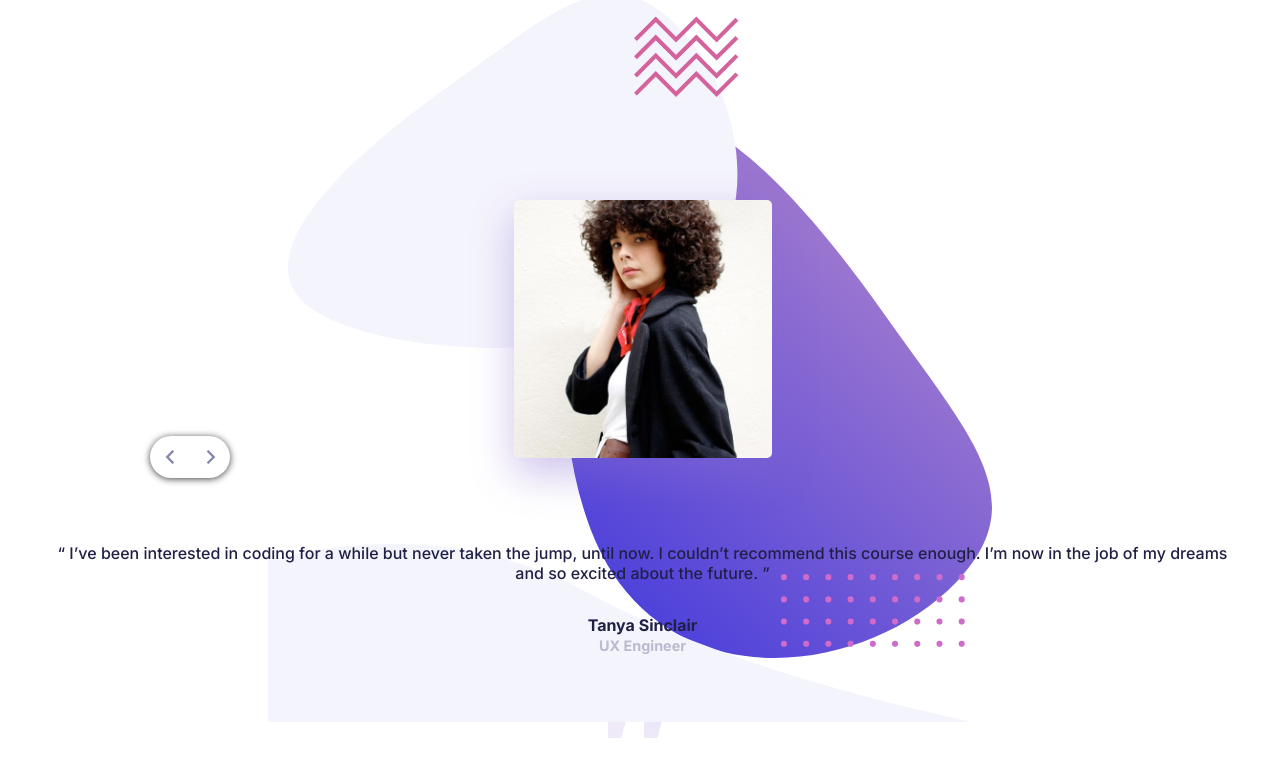
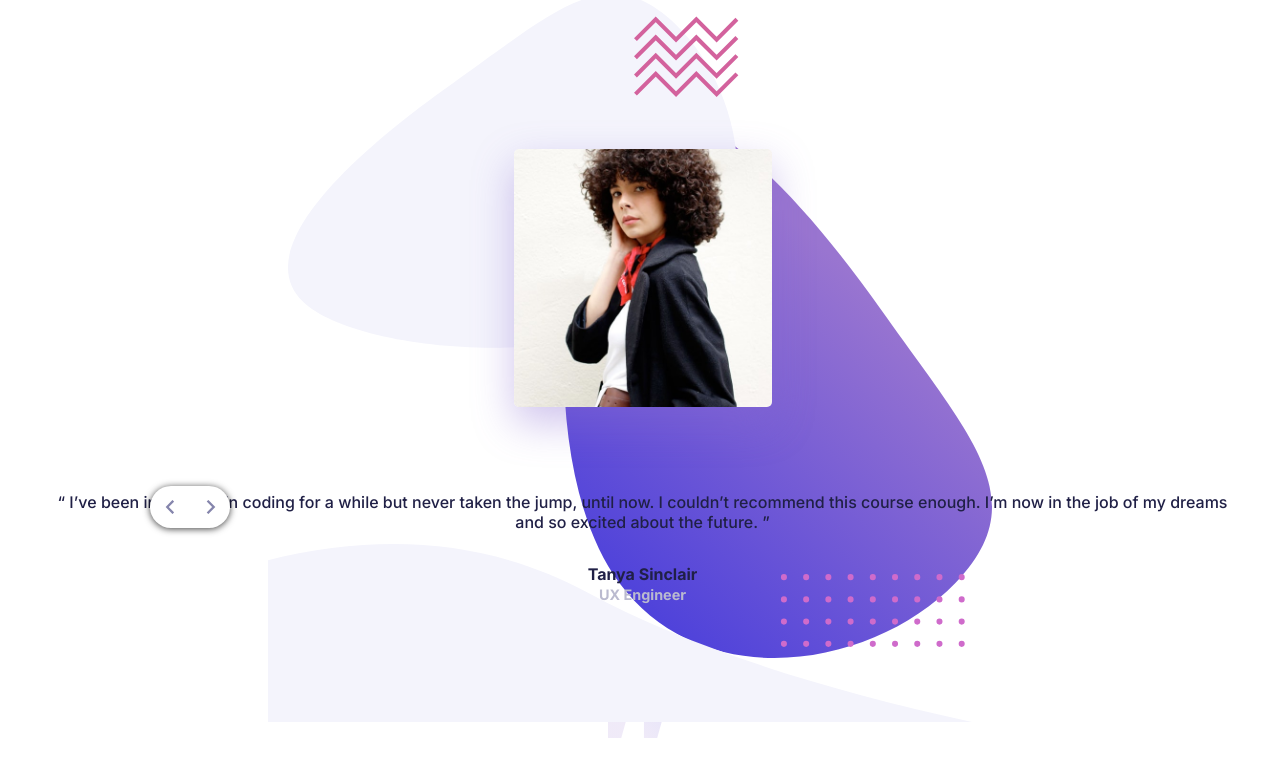
Before and after one commit to adarsh78/coding-bootcamp-testimonials-slider-master, a plain HTML site: page index.html in a window 1280 px wide. Drawn offline with Linux system fonts and the light colour scheme; files whose address does not match are found by name.

Commit message:
button position adjusted

```diff
--- a/style.css
+++ b/style.css
@@ -76,7 +76,7 @@ main p:nth-child(1) {
   flex-direction: column;
   align-items: center;
   position: absolute;
-  top: 200px;
+  top: 149px;
   left: 5px;
 }
 
@@ -97,7 +97,7 @@ main p:nth-child(1) {
   justify-content: center;
   align-items: center;
   gap: 1rem;
-  bottom: 322px;
+  bottom: 272px;
   left: 150px;
 }
 
```
